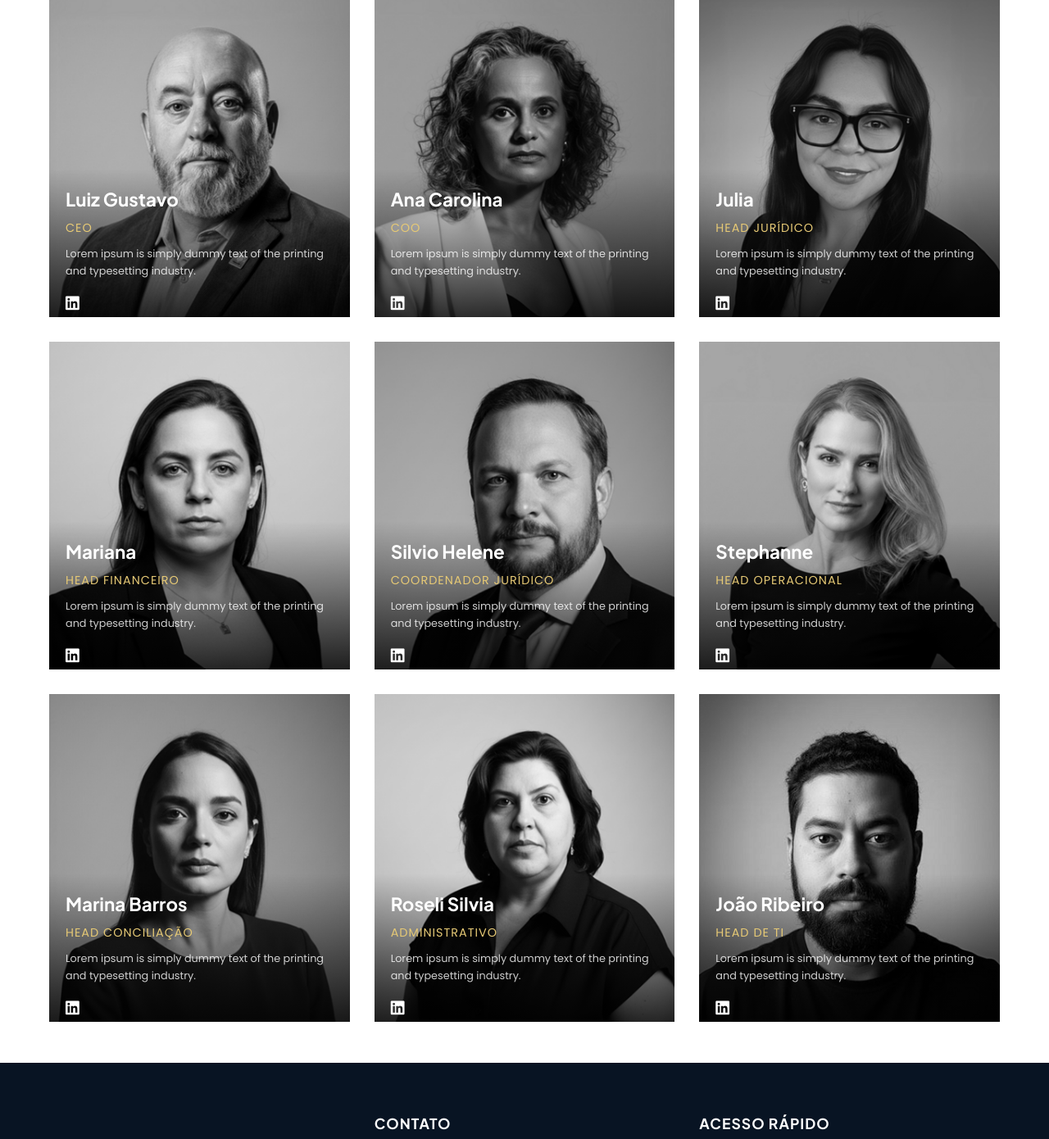
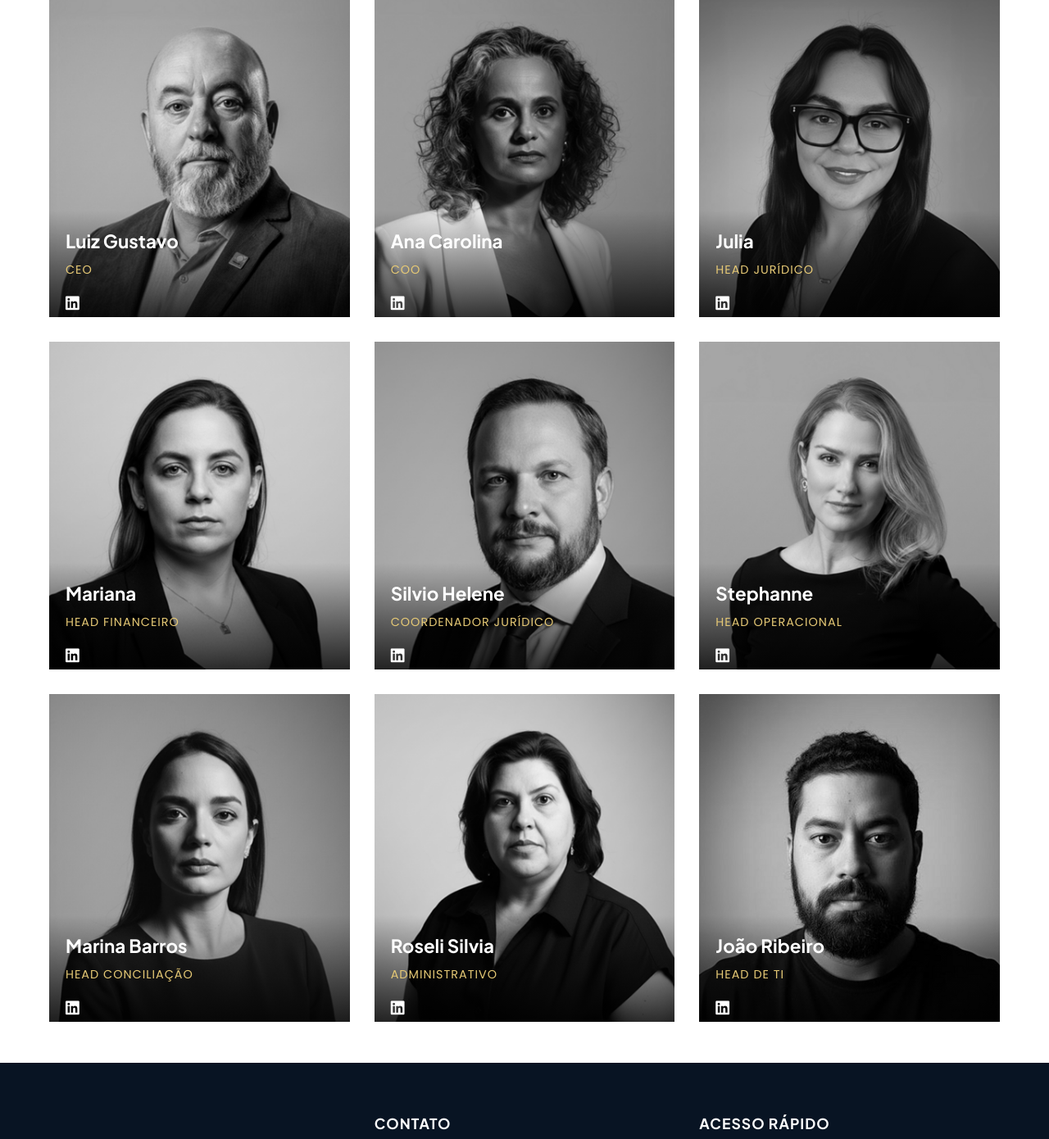
Before and after one commit to LeoAmzz/SiteMaju-React, a React (Vite) app: page /quem-somos in a window 1280 px wide. Shown: the part 1006-2396 px from the top of the page at 82% size. Built offline with nearby package versions, Linux system fonts and the light colour scheme.

Commit message:
perf: removi os lorem ipsum dos dados de contatos

```diff
--- a/src/pages/QuemSomos.jsx
+++ b/src/pages/QuemSomos.jsx
@@ -57,7 +57,7 @@ const QuemSomos = () => {
                             <div className="team-overlay">
                                 <div className="team-name">Luiz Gustavo</div>
                                 <span className="team-role">CEO</span>
-                                <span className="team-bio">Lorem ipsum is simply dummy text of the printing and typesetting industry.</span>
+                                <span className="team-bio"></span>
                                 <a href="#" className="linkedin-icon"><i className="fab fa-linkedin"></i></a>
                             </div>
                         </div>
@@ -68,7 +68,7 @@ const QuemSomos = () => {
                             <div className="team-overlay">
                                 <div className="team-name">Ana Carolina</div>
                                 <span className="team-role">COO</span>
-                                <span className="team-bio">Lorem ipsum is simply dummy text of the printing and typesetting industry.</span>
+                                <span className="team-bio"></span>
                                 <a href="#" className="linkedin-icon"><i className="fab fa-linkedin"></i></a>
                             </div>
                         </div>
@@ -79,7 +79,7 @@ const QuemSomos = () => {
                             <div className="team-overlay">
                                 <div className="team-name">Julia</div>
                                 <span className="team-role">Head Jurídico</span>
-                                <span className="team-bio">Lorem ipsum is simply dummy text of the printing and typesetting industry.</span>
+                                <span className="team-bio"></span>
                                 <a href="#" className="linkedin-icon"><i className="fab fa-linkedin"></i></a>
                             </div>
                         </div>
@@ -90,7 +90,7 @@ const QuemSomos = () => {
                             <div className="team-overlay">
                                 <div className="team-name">Mariana</div>
                                 <span className="team-role">Head Financeiro</span>
-                                <span className="team-bio">Lorem ipsum is simply dummy text of the printing and typesetting industry.</span>
+                                <span className="team-bio"></span>
                                 <a href="#" className="linkedin-icon"><i className="fab fa-linkedin"></i></a>
                             </div>
                         </div>
@@ -101,7 +101,7 @@ const QuemSomos = () => {
                             <div className="team-overlay">
                                 <div className="team-name">Silvio Helene</div>
                                 <span className="team-role">Coordenador Jurídico</span>
-                                <span className="team-bio">Lorem ipsum is simply dummy text of the printing and typesetting industry.</span>
+                                <span className="team-bio"></span>
                                 <a href="#" className="linkedin-icon"><i className="fab fa-linkedin"></i></a>
                             </div>
                         </div>
@@ -112,7 +112,7 @@ const QuemSomos = () => {
                             <div className="team-overlay">
                                 <div className="team-name">Stephanne</div>
                                 <span className="team-role">Head Operacional</span>
-                                <span className="team-bio">Lorem ipsum is simply dummy text of the printing and typesetting industry.</span>
+                                <span className="team-bio"></span>
                                 <a href="#" className="linkedin-icon"><i className="fab fa-linkedin"></i></a>
                             </div>
                         </div>
@@ -123,7 +123,7 @@ const QuemSomos = () => {
                             <div className="team-overlay">
                                 <div className="team-name">Marina Barros</div>
                                 <span className="team-role">Head Conciliação</span>
-                                <span className="team-bio">Lorem ipsum is simply dummy text of the printing and typesetting industry.</span>
+                                <span className="team-bio"></span>
                                 <a href="#" className="linkedin-icon"><i className="fab fa-linkedin"></i></a>
                             </div>
                         </div>
@@ -134,7 +134,7 @@ const QuemSomos = () => {
                             <div className="team-overlay">
                                 <div className="team-name">Roseli Silvia</div>
                                 <span className="team-role">Administrativo</span>
-                                <span className="team-bio">Lorem ipsum is simply dummy text of the printing and typesetting industry.</span>
+                                <span className="team-bio"></span>
                                 <a href="#" className="linkedin-icon"><i className="fab fa-linkedin"></i></a>
                             </div>
                         </div>
@@ -145,7 +145,7 @@ const QuemSomos = () => {
                             <div className="team-overlay">
                                 <div className="team-name">João Ribeiro</div>
                                 <span className="team-role">Head de TI</span>
-                                <span className="team-bio">Lorem ipsum is simply dummy text of the printing and typesetting industry.</span>
+                                <span className="team-bio"></span>
                                 <a href="#" className="linkedin-icon"><i className="fab fa-linkedin"></i></a>
                             </div>
                         </div>
```
